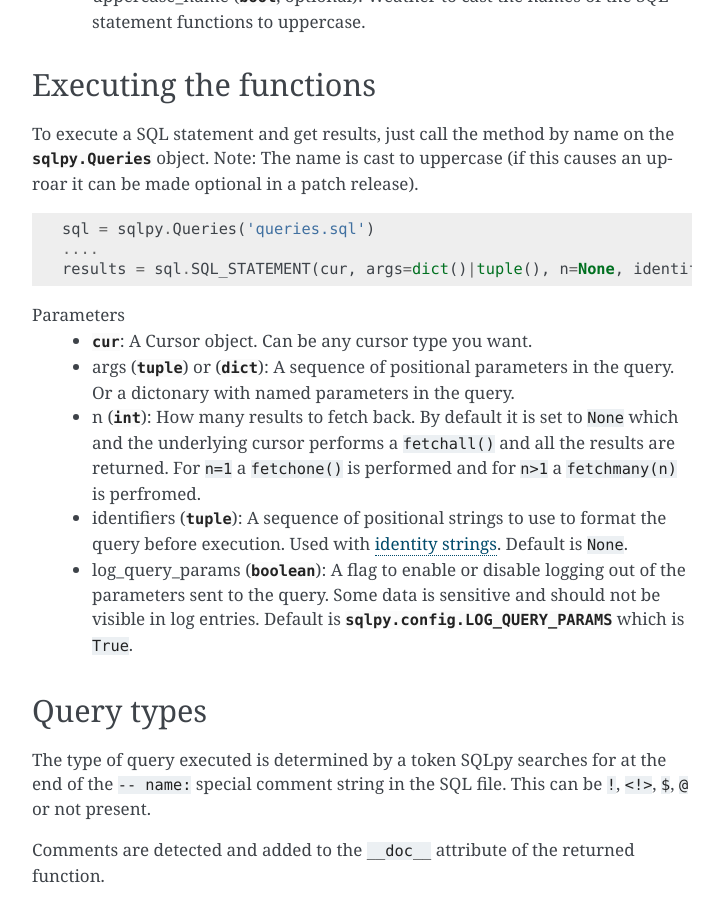
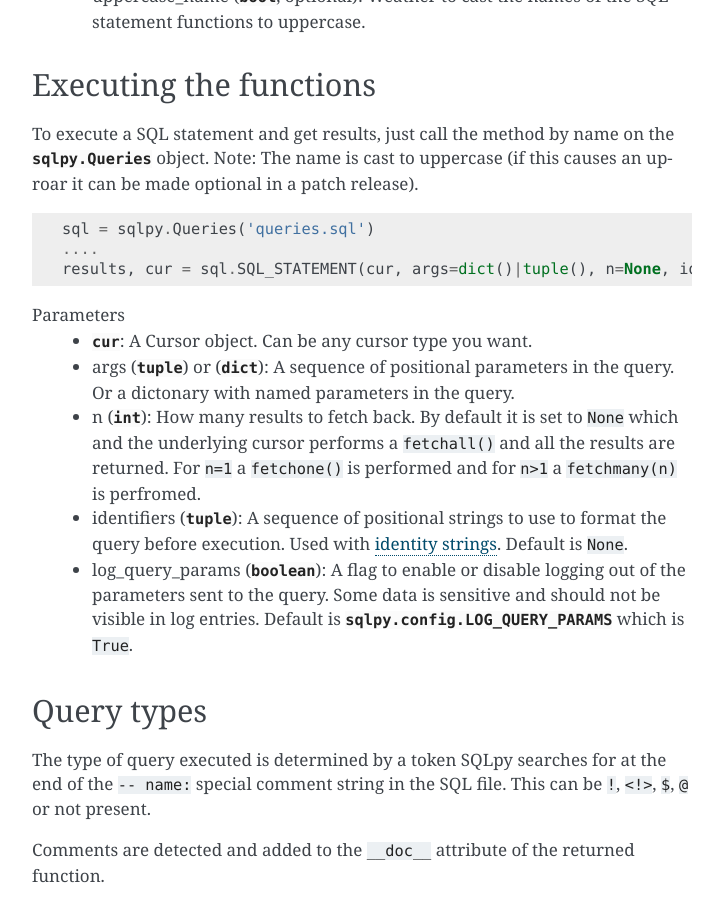
Before and after one commit to 9fin/sqlpy, a Sphinx documentation site: the page built from docs/fulldocs.rst, in a window 1280 px wide and 900 px high, scrolled down 1201 px. Shown: the whole window, without its empty margins (388-1111 px from the left). Built offline with Sphinx 7.4.7, drawn with Linux system fonts in a browser that asks for light colours.

Commit message:
docs update

```diff
--- a/README.rst
+++ b/README.rst
@@ -91,7 +91,7 @@
 
     with db:
         with db.cursor() as cur:
-            output = sql.TEST_SELECT(cur)
+            output, cur = sql.TEST_SELECT(cur)
 
     print(output)
 
--- a/docs/fulldocs.rst
+++ b/docs/fulldocs.rst
@@ -48,7 +48,7 @@
 
     sql = sqlpy.Queries('queries.sql')
     ....
-    results = sql.SQL_STATEMENT(cur, args=dict()|tuple(), n=None, identifiers=None, log_query_params=LOG_QUERY_PARAMS)
+    results, cur = sql.SQL_STATEMENT(cur, args=dict()|tuple(), n=None, identifiers=None, log_query_params=LOG_QUERY_PARAMS)
 
 Parameters
     - :obj:`cur`: A Cursor object. Can be any cursor type you want.
@@ -127,7 +127,7 @@
     sql = sqlpy.Queries('queries.sql')
     ....
     kwargs = {'id_low': 1}
-    results = sql.BUILT_SQL_STATEMENT(cur, kwargs)
+    results, cur = sql.BUILT_SQL_STATEMENT(cur, kwargs)
 
 Would execute the SQL.
 
@@ -180,7 +180,7 @@
         sql = sqlpy.Queries('queries.sql')
         ....
         kwargs = {'id_low': 1, 'id_high': 3}
-        results = sql.BUILT_SQL_STATEMENT(cur, kwargs)
+        results, cur = sql.BUILT_SQL_STATEMENT(cur, kwargs)
 
     executes...
 
@@ -210,7 +210,7 @@
         sql = sqlpy.Queries('queries.sql')
         ....
         kwargs = {'id_low': [1]}
-        results = sql.BUILT_SQL_STATEMENT(cur, kwargs)
+        results, cur = sql.BUILT_SQL_STATEMENT(cur, kwargs)
 
     executes...
 
@@ -249,7 +249,7 @@
         sql = sqlpy.Queries('queries.sql')
         ....
         kwargs = {'message': ['hello']}
-        results = sql.BUILT_SQL_STATEMENT(cur, kwargs)
+        results, cur = sql.BUILT_SQL_STATEMENT(cur, kwargs)
 
     executes...
 
--- a/docs/sudoku.rst
+++ b/docs/sudoku.rst
@@ -51,7 +51,7 @@
 .. code-block:: python
 
     board = '__g_cd__bf_____j____c__e___c__i___jd__b__h___id____e__g__b__f_e_f____g____j_h__c_'
-    results = sql.SUDOKU_SOLVER(cur, (board,), n=1)
+    results, _ = sql.SUDOKU_SOLVER(cur, (board,), n=1)
 
     print(results[0])
 
```
